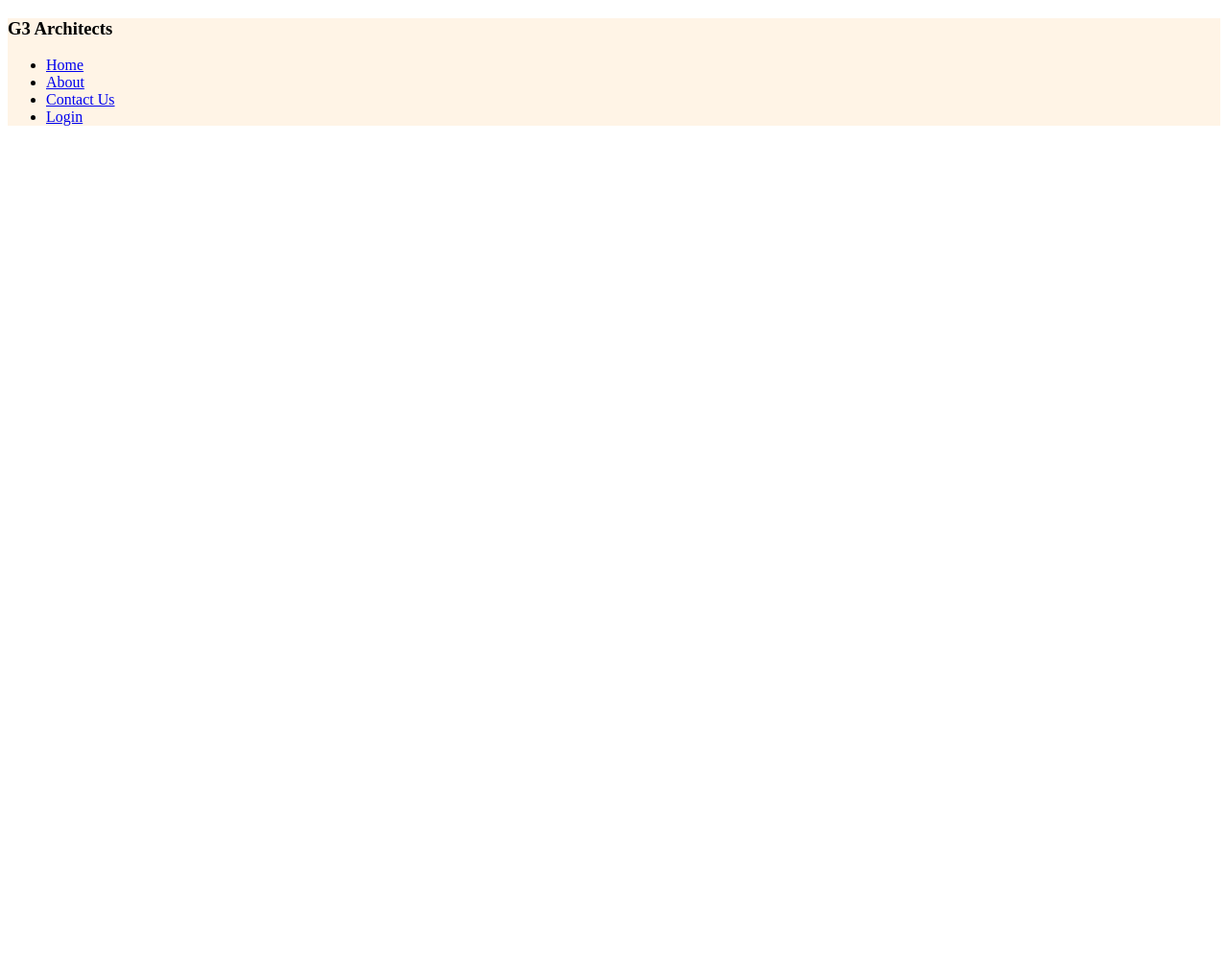
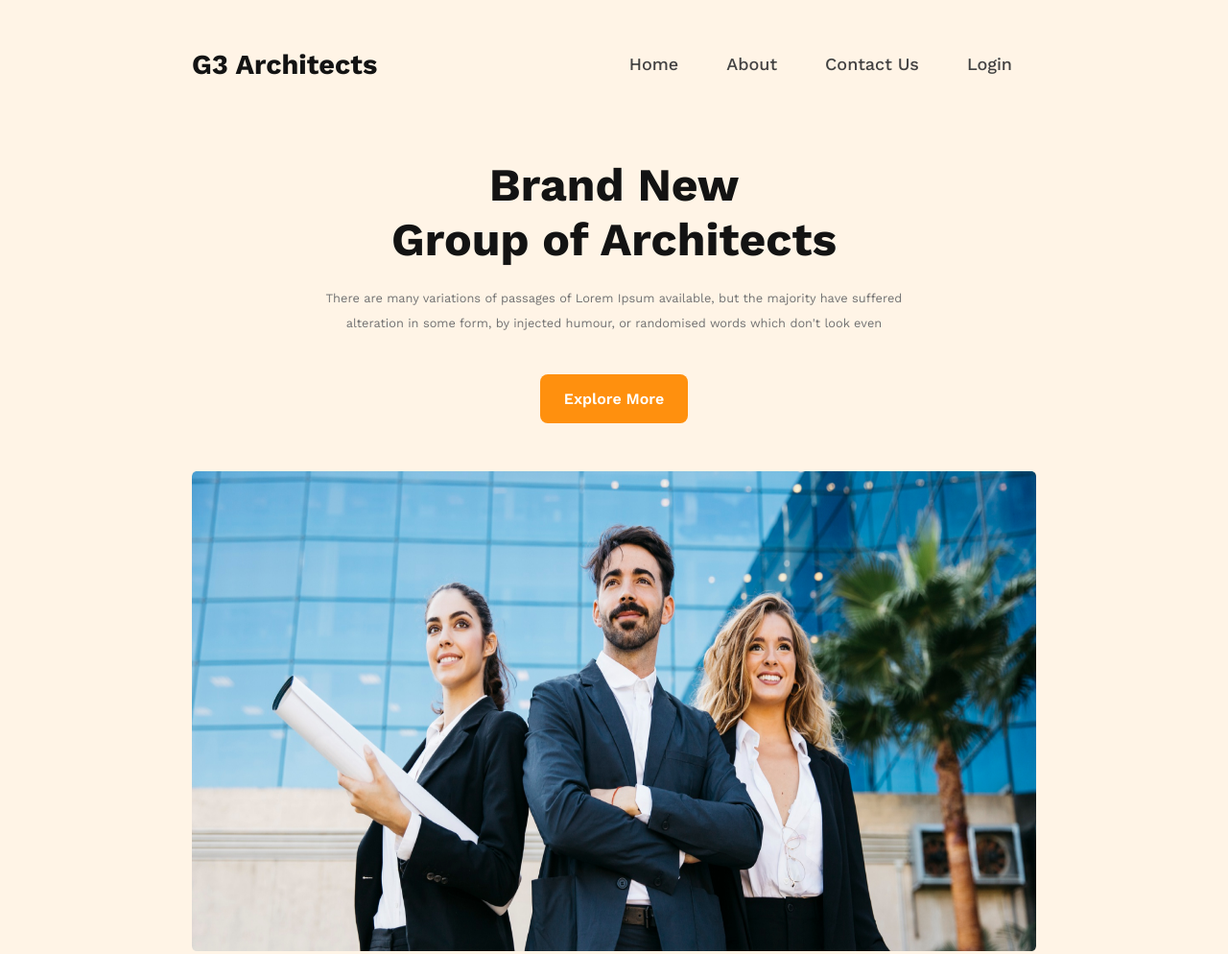
Before and after one commit to Lincoln489/responsive-website, a plain HTML site: page index.html in a window 1280 px wide. Shown: the whole page at 96% size. Before the commit the page ends 800 px from the top, so only its background shows below. Drawn offline with nearby package versions, Linux system fonts and the light colour scheme.

Commit message:
header section added

```diff
--- a/css/style.css
+++ b/css/style.css
@@ -1,4 +1,82 @@
+/* shared css */
+* {
+    font-family: 'Work Sans', sans-serif;
+    margin: 0;
+    padding: 0;
+}
+
+.primary-btn {
+    border: none;
+    border-radius: 8px;
+    background: #FF900E;
+    color: #FFF;
+    font-size: 1rem;
+    font-weight: 600;
+    padding: 16px 25px;
+    margin-top: 20px;
+}
+
 /* header css */
-header{
+header {
     background: rgba(255, 144, 14, 0.10);
+    padding: 50px 200px;
 }
+
+nav {
+    display: flex;
+    justify-content: space-between;
+    align-items: center;
+}
+
+nav ul {
+    display: flex;
+}
+
+nav li {
+    list-style: none;
+}
+
+.nav-title {
+    color: #131313;
+    font-size: 1.8rem;
+    font-weight: 700;
+
+}
+
+nav li a {
+    text-decoration: none;
+    margin: 25px;
+    color: #424242;
+    font-size: 18px;
+    font-weight: 500;
+    line-height: 26px;
+}
+
+/* banner css */
+.heading-banner {
+    margin: 80px auto;
+    text-align: center;
+    display: block;
+}
+.banner-content{
+    padding: 0 8rem;
+}
+.banner-title {
+    color: #131313;
+    font-size: 3rem;
+    font-weight: 700;
+}
+
+.banner-des {
+    color: #727272;
+    font-size: .8rem;
+    font-weight: 400;
+    line-height: 26px;
+    margin: 20px auto;
+}
+.heading-banner img{
+    margin: 50px auto;
+    width: 100%;
+    height: 500px;
+
+}
--- a/index.html
+++ b/index.html
@@ -1,22 +1,40 @@
 <!DOCTYPE html>
 <html lang="en">
+
 <head>
     <meta charset="UTF-8">
     <meta name="viewport" content="width=device-width, initial-scale=1.0">
     <title>OniG3-Responsive Website</title>
+    <link rel="preconnect" href="https://fonts.googleapis.com">
+    <link rel="preconnect" href="https://fonts.gstatic.com" crossorigin>
+    <link href="https://fonts.googleapis.com/css2?family=Work+Sans:wght@400;500;600;700;800;900&display=swap"
+        rel="stylesheet">
     <link rel="stylesheet" href="css/style.css">
 </head>
+
 <body>
     <header>
         <nav>
-            <h3>G3 Architects</h3>
-            <ul>
-            <li><a href="#">Home</a></li>
-            <li><a href="#"> About</a></li>
-            <li><a href="#"> Contact Us</a></li>
-            <li><a href="#"> Login</a></li>
+            <h3 class="nav-title">G3 Architects</h3>
+            <ul class="">
+                <li><a href="#">Home</a></li>
+                <li><a href="#"> About</a></li>
+                <li><a href="#"> Contact Us</a></li>
+                <li><a href="#"> Login</a></li>
             </ul>
         </nav>
+        <section class="heading-banner">
+            <div class="banner-content">
+                <h3 class="banner-title">Brand New<br>Group of Architects </h3>
+                <p class="banner-des">There are many variations of passages of Lorem Ipsum available, but the majority
+                    have suffered alteration
+                    in some form, by injected humour, or randomised words which don't look even</p>
+                <button class="primary-btn">Explore More</button>
+            </div>
+            <img src="img/banner.png" alt="banner image">
+
+        </section>
     </header>
 </body>
+
 </html>
```
